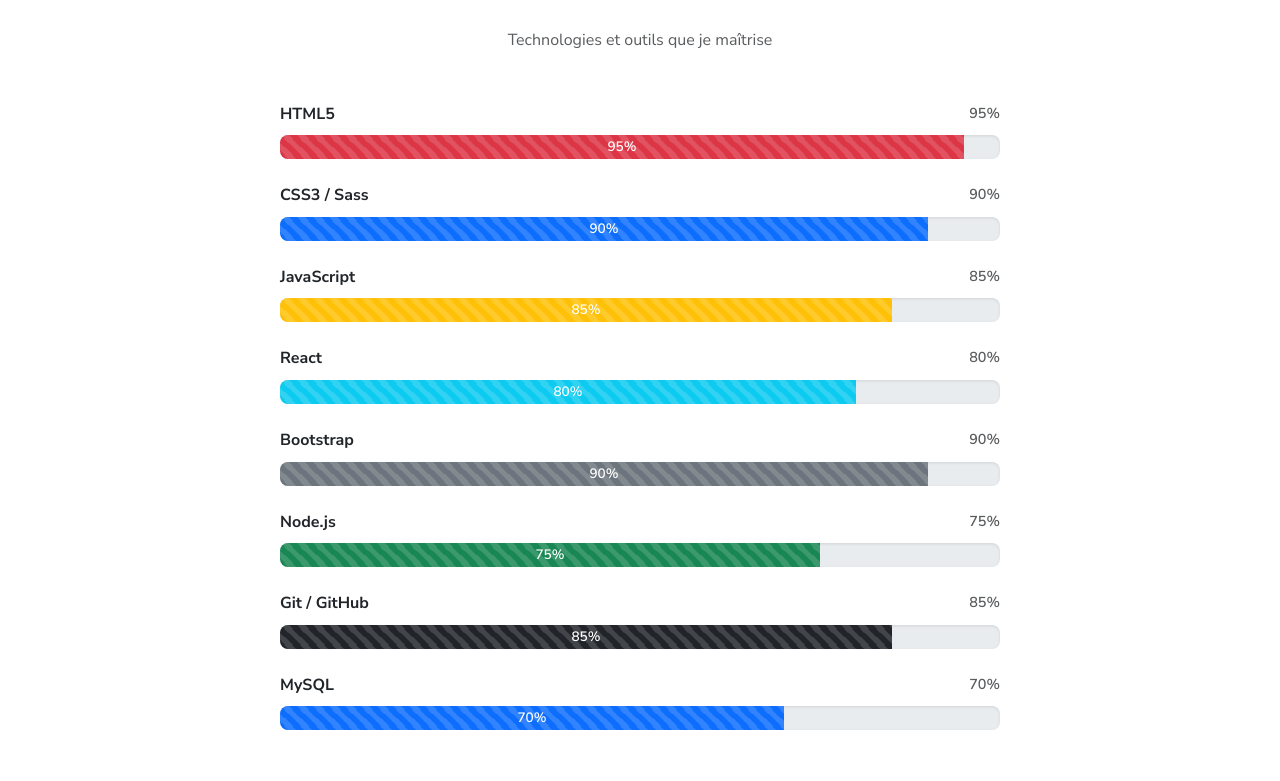
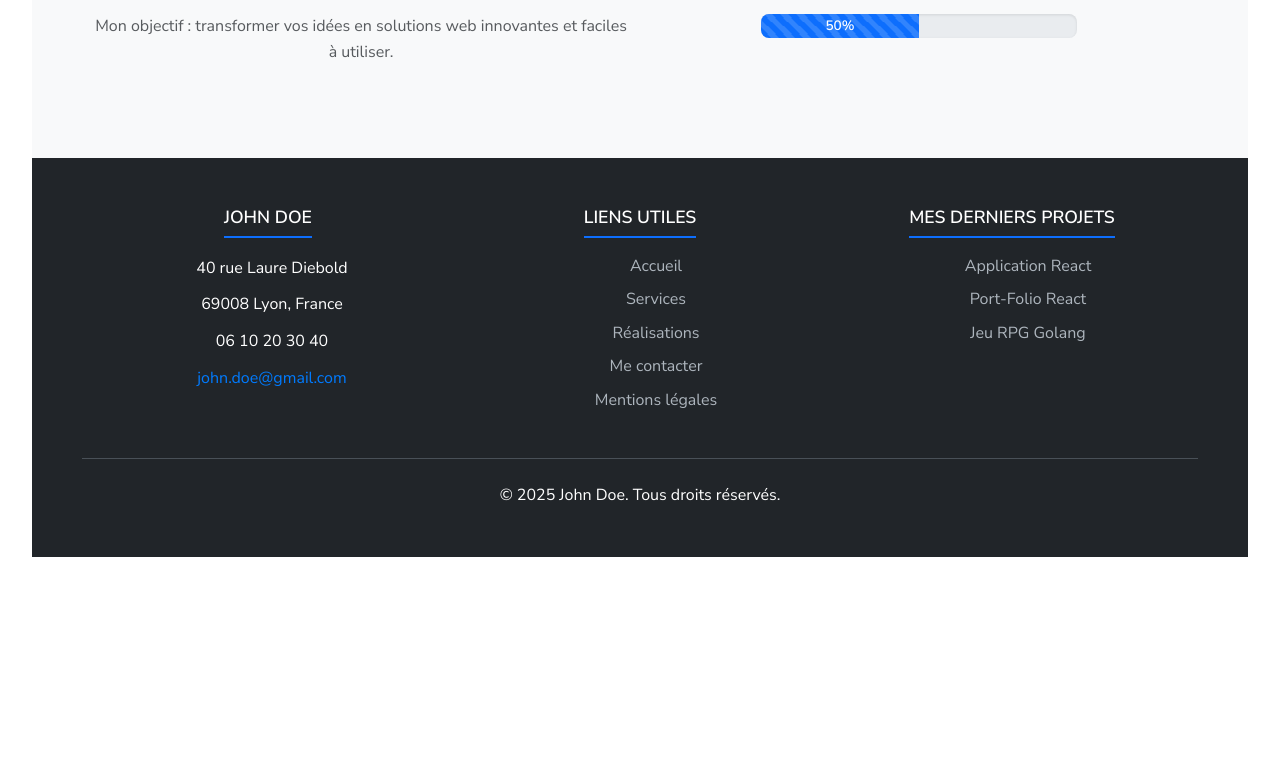
Before and after one commit to Zacken-source/portfolio-cef, a React (Vite) app in the folder portfolio-cef/: page / in a window 1280 px wide. Shown: the part 1499-2280 px from the top of the page. After the commit the page ends 2088 px from the top, so only its background shows below. Built offline with nearby package versions, Linux system fonts and the light colour scheme.

Commit message:
verification

```diff
--- a/portfolio-cef/src/components/layout/Footer.jsx
+++ b/portfolio-cef/src/components/layout/Footer.jsx
@@ -25,6 +25,12 @@
                   06 10 20 30 40
                 </a>
               </p>
+              <div className="info-item">
+                  <i className="bi bi-envelope-fill me-2"></i>
+                  <a href="mailto:john.doe@gmail.com" className="text-decoration-none">
+                    john.doe@gmail.com
+                  </a>
+              </div>
             </address>
 
             <div className="social-links mt-3">
--- a/portfolio-cef/src/data/skills.js
+++ b/portfolio-cef/src/data/skills.js
@@ -2,49 +2,31 @@
   {
     id: 1,
     name: 'HTML5',
-    level: 95,
+    level: 90,
     color: 'danger'
   },
   {
     id: 2,
-    name: 'CSS3 / Sass',
-    level: 90,
-    color: 'primary'
+    name: 'CSS3',
+    level: 80,
+    color: 'info'
   },
   {
     id: 3,
-    name: 'JavaScript',
-    level: 85,
+    name: 'JAVASCRIPT',
+    level: 70,
     color: 'warning'
   },
   {
     id: 4,
-    name: 'React',
-    level: 80,
-    color: 'info'
+    name: 'PHP',
+    level: 60,
+    color: 'success'
   },
   {
     id: 5,
-    name: 'Bootstrap',
-    level: 90,
-    color: 'secondary'
-  },
-  {
-    id: 6,
-    name: 'Node.js',
-    level: 75,
-    color: 'success'
-  },
-  {
-    id: 7,
-    name: 'Git / GitHub',
-    level: 85,
-    color: 'dark'
-  },
-  {
-    id: 8,
-    name: 'MySQL',
-    level: 70,
+    name: 'REACT',
+    level: 50,
     color: 'primary'
   }
 ];
--- a/portfolio-cef/src/pages/Contact.jsx
+++ b/portfolio-cef/src/pages/Contact.jsx
@@ -36,10 +36,10 @@
     }
 
     const emailRegex = /^[^\s@]+@[^\s@]+\.[^\s@]+$/;
-    if (!formData.email.trim()) {
+    if (!formData.e.trim()) {
       newErrors.email = "L'email est obligatoire";
-    } else if (!emailRegex.test(formData.email)) {
-      newErrors.email = "L'email n'est pas valide";
+    } else if (!eRegex.test(formData.email)) {
+      newErrors.email = "L'e n'est pas valide";
     }
 
     const phoneRegex = /^[0-9\s\-\+\(\)]{10,}$/;
@@ -159,7 +159,7 @@
                   <div className="mb-3">
                     <input
                       type="email"
-                      className={`form-control ${errors.email ? 'is-invalid' : ''}`}
+                      className={`form-control ${errors.e ? 'is-invalid' : ''}`}
                       id="email"
                       name="email"
                       placeholder="Votre adresse email"
--- a/portfolio-cef/src/pages/Home.jsx
+++ b/portfolio-cef/src/pages/Home.jsx
@@ -49,6 +49,13 @@
 
             <div className="col-lg-6 mb-4 mb-lg-0">
               <h2 className="section-title mb-4">À propos de moi</h2>
+               <div className="about-image-wrapper">
+                <img
+                  src="src\assets\images\img-pc.jpg"
+                  alt="John Doe au travail"
+                  className="img-fluid rounded shadow-lg"
+                />
+              </div>
               <p className="lead mb-4">
                 Passionné par le développement web depuis plus de 5 ans,
                 je crée des applications modernes et performantes.
@@ -62,21 +69,17 @@
                 et faciles à utiliser.
               </p>
             </div>
+            <div className="col-lg-6">
+              <SkillsSection />
+            </div>
 
-            <div className="col-lg-6">
-              <div className="about-image-wrapper">
-                <img
-                  src="https://via.placeholder.com/500x400"
-                  alt="John Doe au travail"
-                  className="img-fluid rounded shadow-lg"
-                />
-              </div>
-            </div>
+
+
 
           </div>
         </div>
       </section>
-      <SkillsSection />
+
       <GitHubModal
         username="Zacken-source"
         isOpen={isModalOpen}
```
Also changed, not shown: portfolio-cef/src/assets/images/img-pc.jpg (added).
